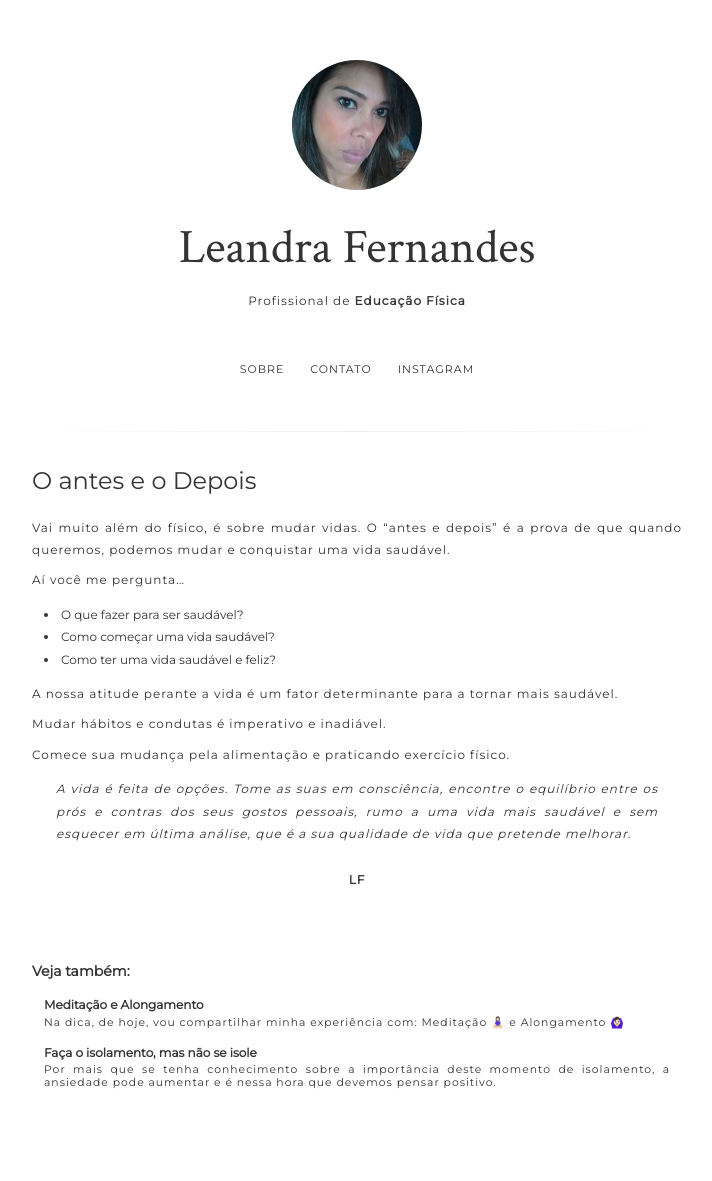
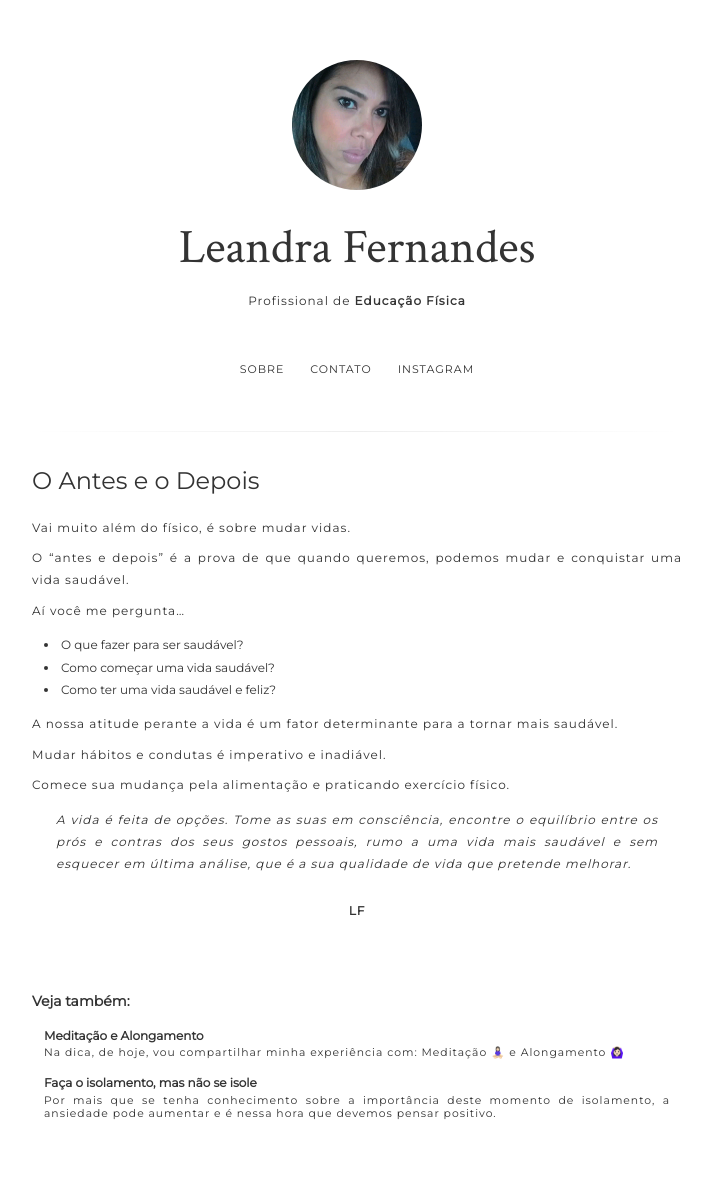
Before and after one commit to leandralf/leandralf.github.io, a Jekyll site: the page built from _posts/2020-04-29-o-antes-e-depois.md, in a window 1280 px wide. Shown: the whole page, without its empty margins (283-995 px from the left). Built offline with Jekyll 4.4.1, drawn with Linux system fonts in a browser that asks for light colours; before the commit the page ends 1150 px from its top, so only the background shows below that.

```diff
--- a/_posts/2020-04-29-o-antes-e-depois.md
+++ b/_posts/2020-04-29-o-antes-e-depois.md
@@ -1,10 +1,11 @@
 ---
 layout: post
-title: O antes e o Depois
+title: O Antes e o Depois
 category: Dica da Lê
 ---
 
 Vai muito além do físico, é sobre mudar vidas.
+
 O "antes e depois" é a prova de que quando queremos, podemos mudar e conquistar uma vida saudável.
 
 Aí você me pergunta...
```
